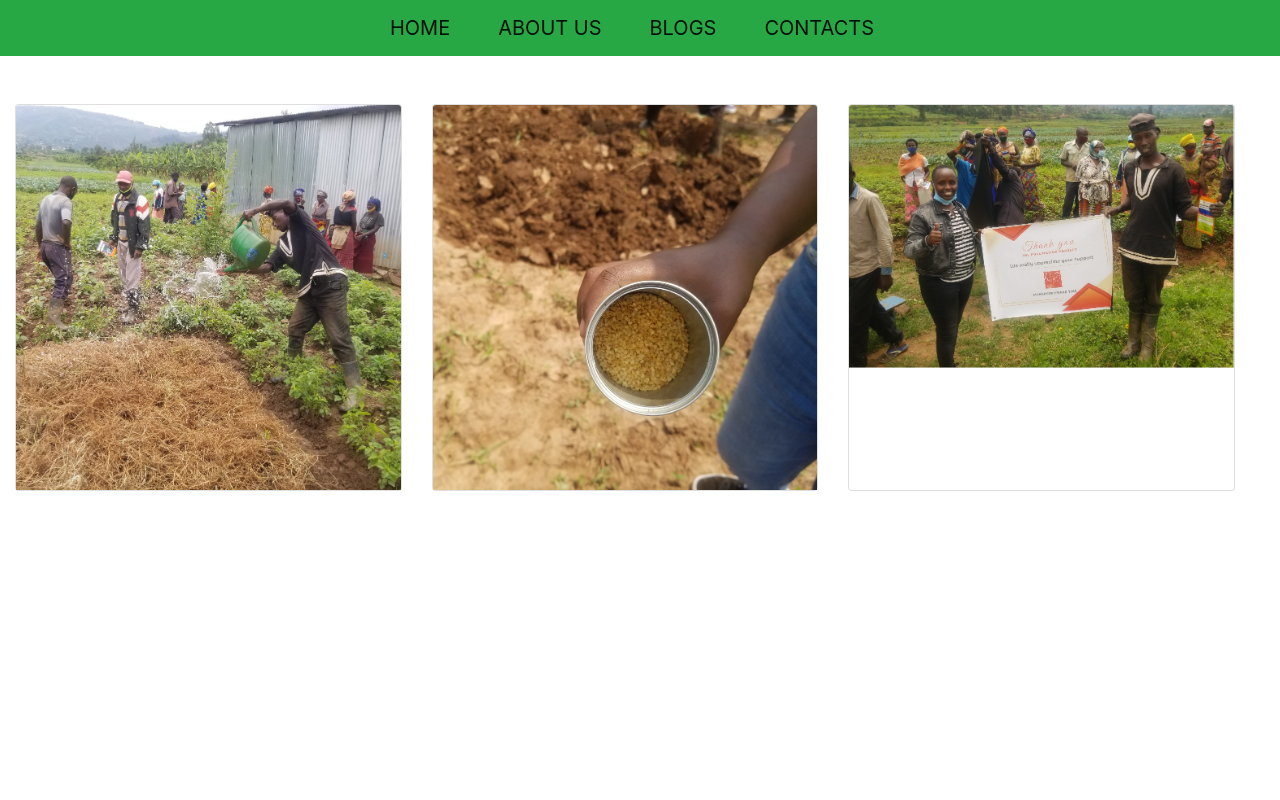
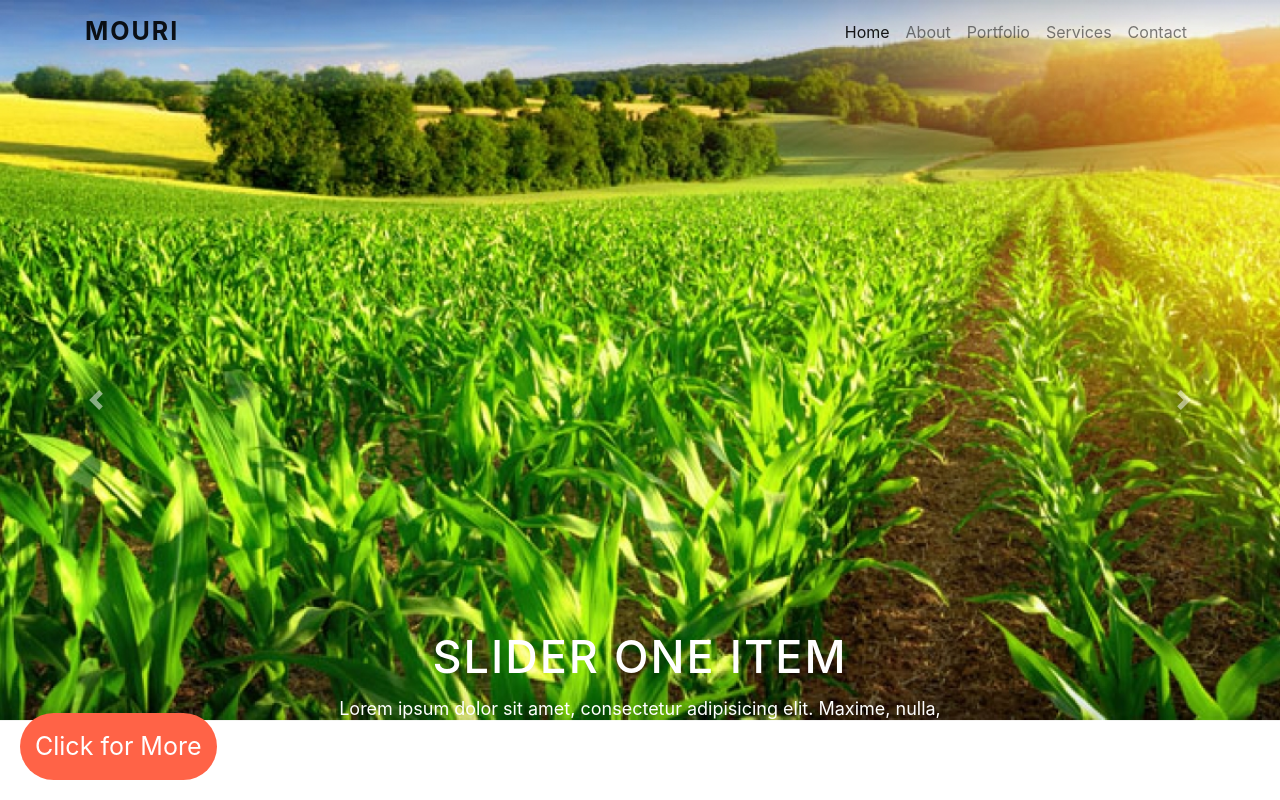
Before and after one commit to freddykaberuka/GrowGreen-frontEnd, a React (Create React App) app in the folder growgreen/: page / in a window 1280 px wide. Shown: the top 800 px of the page. Built offline with nearby package versions, Linux system fonts and the light colour scheme.

Commit message:
add newNav and slidePage

```diff
--- a/growgreen/src/App.css
+++ b/growgreen/src/App.css
@@ -1,39 +1,91 @@
-.App {
-  text-align: center;
-  width:100%;
+.navigation{
+  background:10510E;
+  color:white;
+}
+/* navigation bar */
+.carousel-item {
+  height: 100vh;
+  min-height: 300px;
+  background: no-repeat center center scroll;
+  -webkit-background-size: cover;
+  -moz-background-size: cover;
+  -o-background-size: cover;
+  background-size: cover;
+}
+.carousel-caption {
+  bottom: 270px;
 }
 
-.App-logo {
-  height: 40vmin;
-  pointer-events: none;
+.carousel-caption h5 {
+  font-size: 45px;
+  text-transform: uppercase;
+  letter-spacing: 2px;
+  margin-top: 25px;
 }
 
-@media (prefers-reduced-motion: no-preference) {
-  .App-logo {
-    animation: App-logo-spin infinite 20s linear;
-  }
+.carousel-caption p {
+  width: 75%;
+  margin: auto;
+  font-size: 18px;
+  line-height: 1.9;
 }
 
-.App-header {
-  background-color: #282c34;
-  min-height: 100vh;
-  display: flex;
-  flex-direction: column;
-  align-items: center;
-  justify-content: center;
-  font-size: calc(10px + 2vmin);
-  color: white;
+.navbar-light .navbar-brand {
+  color: #fff;
+  font-size: 25px;
+  text-transform: uppercase;
+  font-weight: bold;
+  letter-spacing: 2px;
 }
 
-.App-link {
-  color: #61dafb;
+.navbar-light .navbar-nav .active > .nav-link, .navbar-light .navbar-nav .nav-link.active, .navbar-light .navbar-nav .nav-link.show, .navbar-light .navbar-nav .show > .nav-link {
+  color: #fff;
 }
 
-@keyframes App-logo-spin {
-  from {
-    transform: rotate(0deg);
-  }
-  to {
-    transform: rotate(360deg);
-  }
+.navbar-light .navbar-nav .nav-link {
+  color: #fff;
 }
+
+.navbar-toggler {
+  background: #fff;
+}
+
+.navbar-nav {
+  text-align: center;
+}
+
+.nav-link {
+  padding: .2rem 1rem;
+}
+
+.nav-link.active,.nav-link:focus{
+  color: #fff;
+}
+
+.navbar-toggler {
+  padding: 1px 5px;
+  font-size: 18px;
+  line-height: 0.3;
+}
+
+.navbar-light .navbar-nav .nav-link:focus, .navbar-light .navbar-nav .nav-link:hover {
+  color: #fff;
+}
+/* ignore the code below */
+
+
+.link-area
+{
+  position:fixed;
+  bottom:20px;
+  left:20px;
+  padding:15px;
+  border-radius:40px;
+  background:tomato;
+}
+.link-area a
+{
+  text-decoration:none;
+  color:#fff;
+  font-size:25px;
+}
--- a/growgreen/src/App.js
+++ b/growgreen/src/App.js
@@ -8,11 +8,14 @@ import Service from './components/pages/Services'
 import landings from './assets/images/ggr-background1.jpg'
 import Contacts from './components/pages/Contacts';
 import Gallery from './components/pages/Gallery';
+import NewNav from './components/pages/newNav';
 function App() {
   return (
     <div className="App" styles={{ backgroundImage:`url(${landings})` }}>
+
       {/* <Header /> */}
-     <NavBar />
+     {/* <NavBar /> */}
+     <NewNav/>
      {/* <Contacts/> */}
      <Gallery/>
     </div>
--- a/growgreen/src/components/NavBar.js
+++ b/growgreen/src/components/NavBar.js
@@ -1,8 +1,9 @@
+/* eslint-disable jsx-a11y/anchor-is-valid */
 import React from 'react'
 
 function NavBar() {
     return (
-        <nav class="navbar navbar-expand-lg navbar-light bg-success nav justify-content-center">
+        <nav class="navbar navbar-expand-lg nav justify-content-center navigation">
   <div class=".text-body">
   <a class="nav-link active navbar-brand" aria-current="page" href="#">HOME</a>
   </div>
--- /dev/null
+++ b/growgreen/src/components/pages/newNav.js
@@ -0,0 +1,41 @@
+/* eslint-disable jsx-a11y/anchor-is-valid */
+import React from 'react'
+import Slides from './slide'
+
+function newNav() {
+    return (
+        <div>
+            <nav class="navbar navbar-expand-lg navbar-light fixed-top">
+  <div className="container">
+    <a className="navbar-brand" href="#">Mouri</a>
+    <button className="navbar-toggler" type="button" data-toggle="collapse" data-target="#navbarSupportedContent" aria-controls="navbarSupportedContent" aria-expanded="false" aria-label="Toggle navigation">
+      <span className="navbar-toggler-icon"></span>
+    </button>
+
+    <div className="collapse navbar-collapse" id="navbarSupportedContent">
+      <ul className="navbar-nav ml-auto">
+        <li className="nav-item active">
+          <a className="nav-link" href="#">Home</a>
+        </li>
+        <li className="nav-item">
+          <a className="nav-link" href="#">About</a>
+        </li>
+        <li className="nav-item">
+          <a className="nav-link" href="#">Portfolio</a>
+        </li>
+        <li className="nav-item">
+          <a className="nav-link" href="#">Services</a>
+        </li>
+        <li className="nav-item">
+          <a className="nav-link" href="#">Contact</a>
+        </li>
+      </ul>
+    </div>
+  </div>
+</nav>
+<Slides/>
+        </div>
+    )
+}
+
+export default newNav
--- /dev/null
+++ b/growgreen/src/components/pages/slide.js
@@ -0,0 +1,52 @@
+import React from 'react'
+import bg1 from './../../assets/images/ggr-background1.jpg'
+function slides() {
+    return (
+        <div>
+           <div id="carouselExampleIndicators" className="carousel slide" data-ride="carousel">
+                <ol className="carousel-indicators">
+                    <li data-target="#carouselExampleIndicators" data-slide-to="0" className="active"/>
+                    <li data-target="#carouselExampleIndicators" data-slide-to="1"/>
+                    <li data-target="#carouselExampleIndicators" data-slide-to="2"/>
+                </ol>
+                <div className="carousel-inner">
+                    <div className="carousel-item active">
+                        <img className="d-block w-100" src={bg1} alt="First slide"/>
+                            <div className="carousel-caption d-none d-md-block">
+                                <h5>Slider One Item</h5>
+                                <p>Lorem ipsum dolor sit amet, consectetur adipisicing elit. Maxime, nulla, tempore. Deserunt excepturi quas vero.</p>
+                            </div>
+                    </div>
+                    <div className="carousel-item">
+                        <img className="d-block w-100" src="backgound-seeding.webp" alt="Second slide"/>
+                        <div className="carousel-caption d-none d-md-block">
+                            <h5>Slider One Item</h5>
+                            <p>Lorem ipsum dolor sit amet, consectetur adipisicing elit. Maxime, nulla, tempore. Deserunt excepturi quas vero.</p>
+                        </div>
+                    </div>
+                    <div className="carousel-item">
+                        <img className="d-block w-100" src="https://i.postimg.cc/0y2F6Gpp/3.jpg" alt="Third slide"/>
+                        <div className="carousel-caption d-none d-md-block">
+                            <h5>Slider One Item</h5>
+                            <p>Lorem ipsum dolor sit amet, consectetur adipisicing elit. Maxime, nulla, tempore. Deserunt excepturi quas vero.</p>
+                        </div>
+                    </div>
+                </div>
+            <a className="carousel-control-prev" href="#carouselExampleIndicators" role="button" data-slide="prev">
+            <span className="carousel-control-prev-icon" aria-hidden="true"></span>
+            <span className="sr-only">Previous</span>
+            </a>
+            <a className="carousel-control-next" href="#carouselExampleIndicators" role="button" data-slide="next">
+            <span className="carousel-control-next-icon" aria-hidden="true"></span>
+            <span className="sr-only">Next</span>
+            </a>
+            </div>
+
+            <div className="link-area">
+                <a href="https://www.youtube.com/channel/UCki4IDK86E6_pDtptmsslow" target="_blank">Click for More</a>
+            </div>
+        </div>
+    )
+}
+
+export default slides
```
